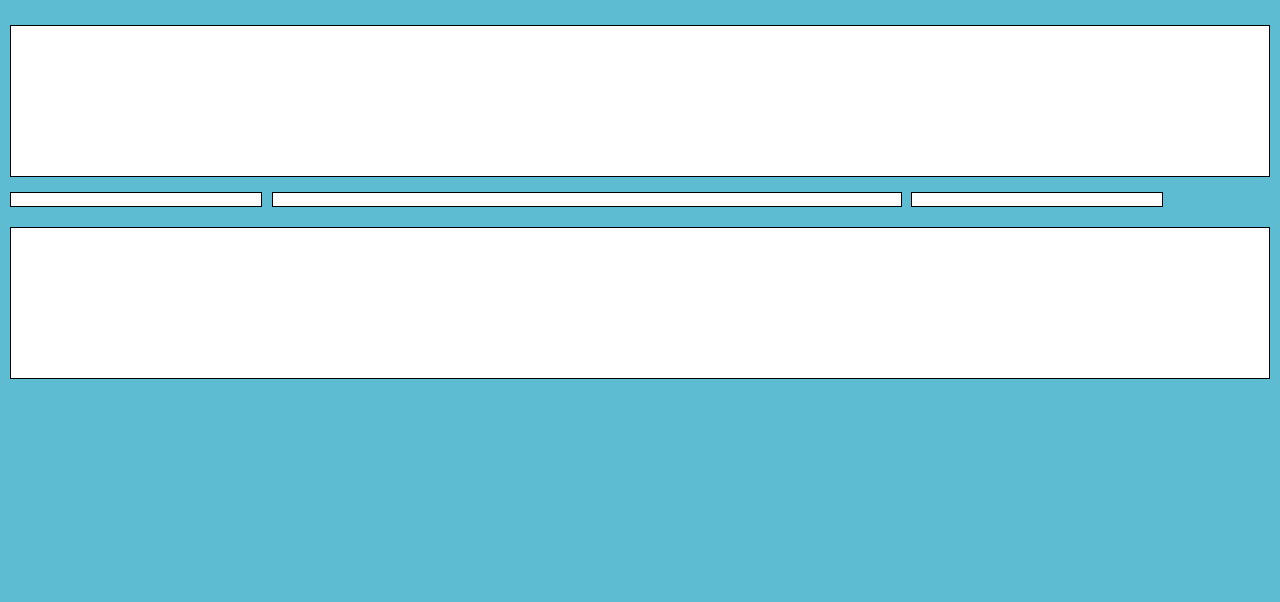
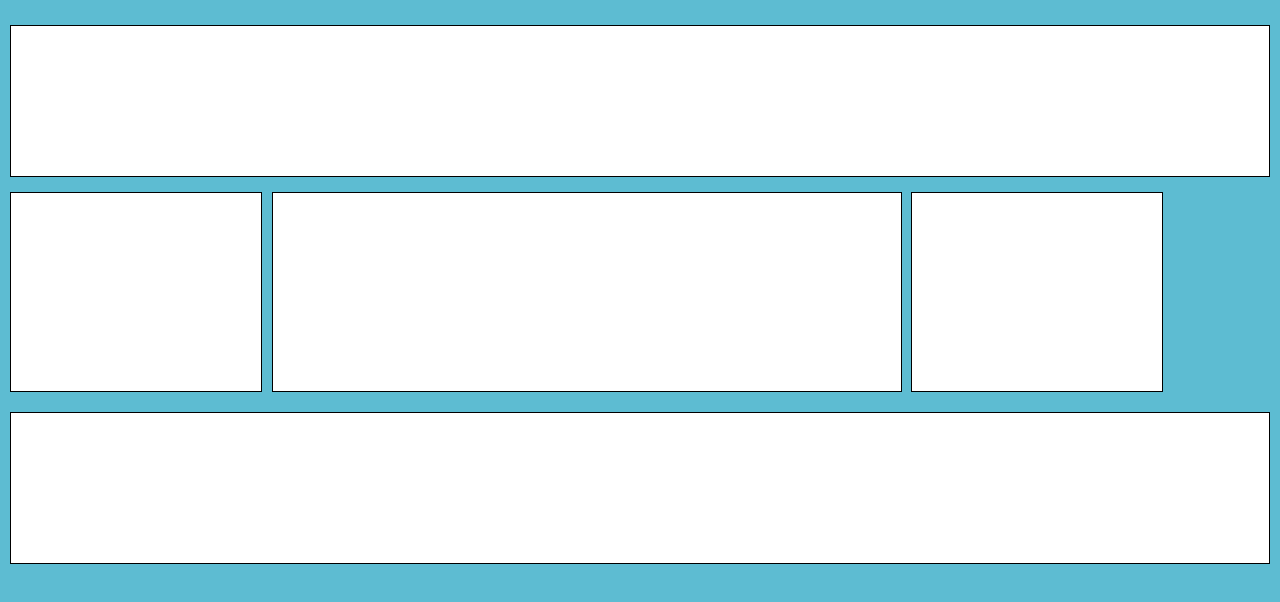
Before and after one commit to marietrull/css-layout-2, a plain HTML site: page index.html in a window 1280 px wide. Drawn offline with Linux system fonts and the light colour scheme.

Commit message:
Modified Section and Aside Elements

```diff
--- a/css/style.css
+++ b/css/style.css
@@ -24,14 +24,16 @@ header, footer {
 }
 
 section {
-	height: 15px;
+	height: 200px;
 	width: 20%;
+	margin: auto;
 	box-sizing: border-box;
 }
 
 aside {
-	height: 15px;
+	height: 200px;
 	width: 50%;
+	margin: auto;
 	box-sizing: border-box;
 }
 
```
